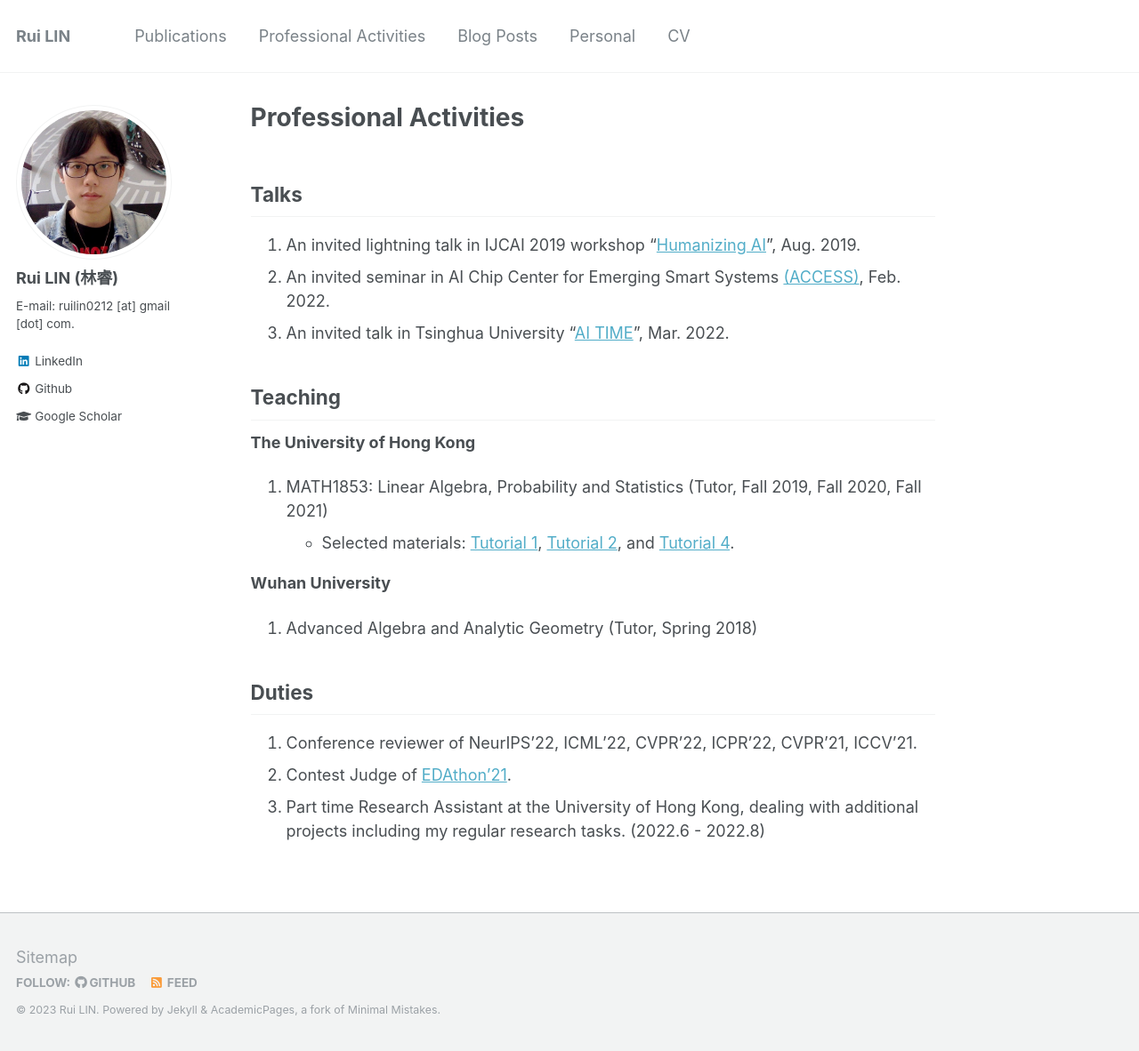
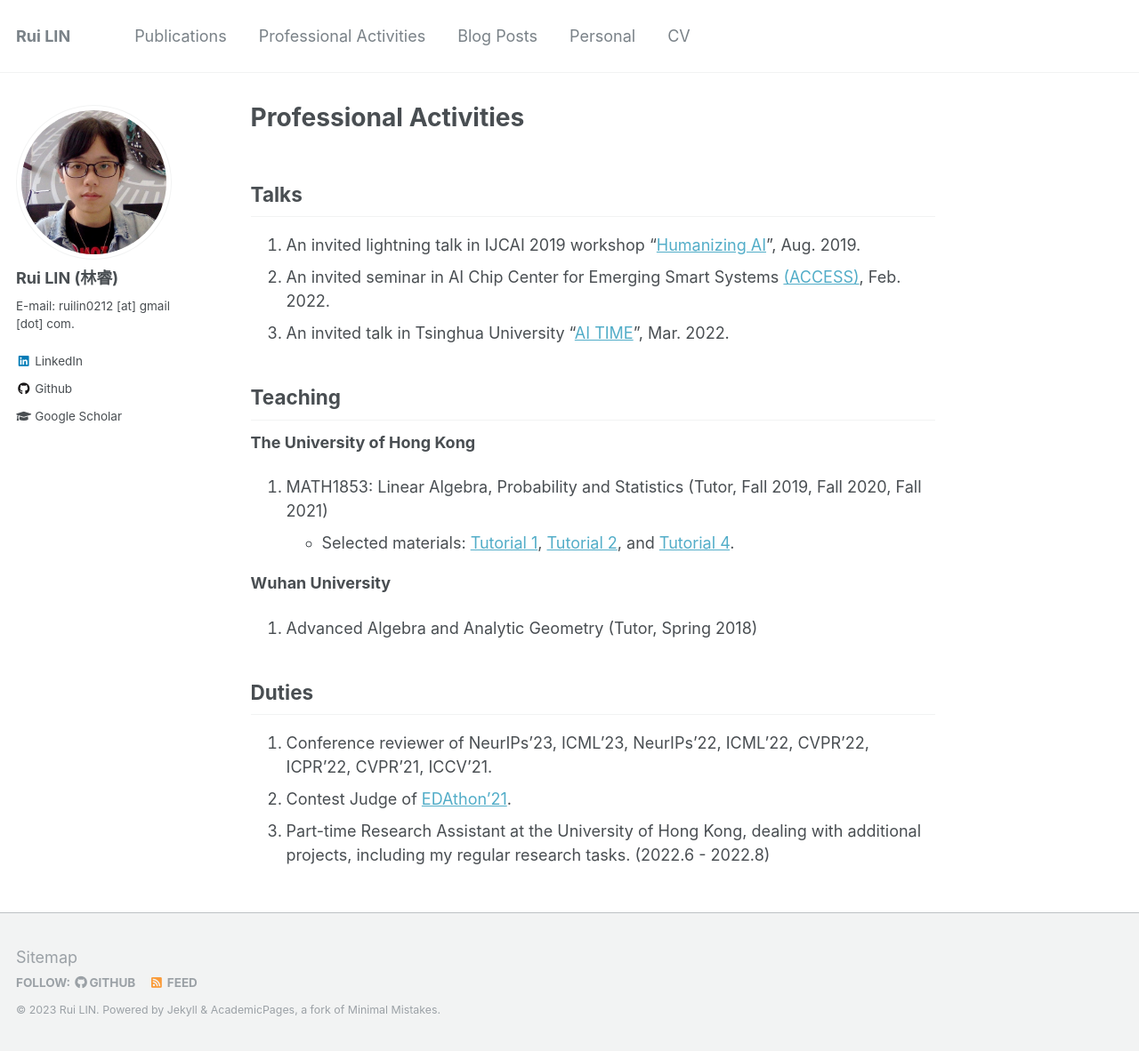
Before and after one commit to rlin27/rlin27.github.io, a Jekyll site: the page built from _pages/professional_activities.md, in a window 1280 px wide and 1182 px high. Shown: the whole window at 89% size. Built offline with Jekyll 4.4.1, drawn with Linux system fonts in a browser that asks for light colours.

Commit message:
Update professional_activities.md

```diff
--- a/_pages/professional_activities.md
+++ b/_pages/professional_activities.md
@@ -17,6 +17,6 @@ title: "Professional Activities"
 1. Advanced Algebra and Analytic Geometry (Tutor, Spring 2018)
 
 ## Duties
-1. Conference reviewer of NeurIPS'22, ICML'22, CVPR'22, ICPR'22, CVPR'21, ICCV'21.
+1. Conference reviewer of NeurIPs'23, ICML'23, NeurIPs'22, ICML'22, CVPR'22, ICPR'22, CVPR'21, ICCV'21.
 2. Contest Judge of [EDAthon'21](https://sites.google.com/view/ceda-hk/edathon-2021).
-3. Part time Research Assistant at the University of Hong Kong, dealing with additional projects including my regular research tasks. (2022.6 - 2022.8)
+3. Part-time Research Assistant at the University of Hong Kong, dealing with additional projects, including my regular research tasks. (2022.6 - 2022.8)
```
